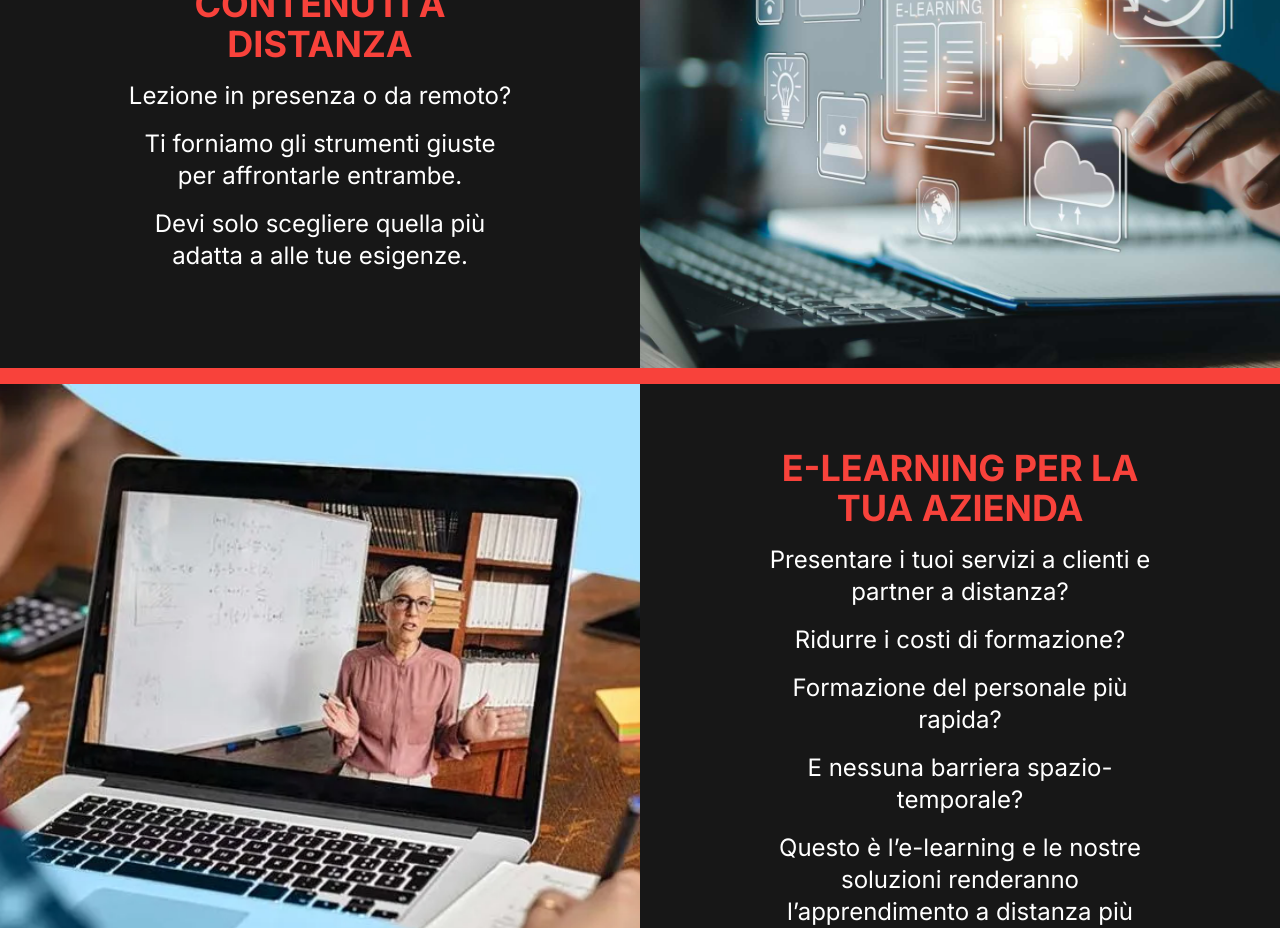
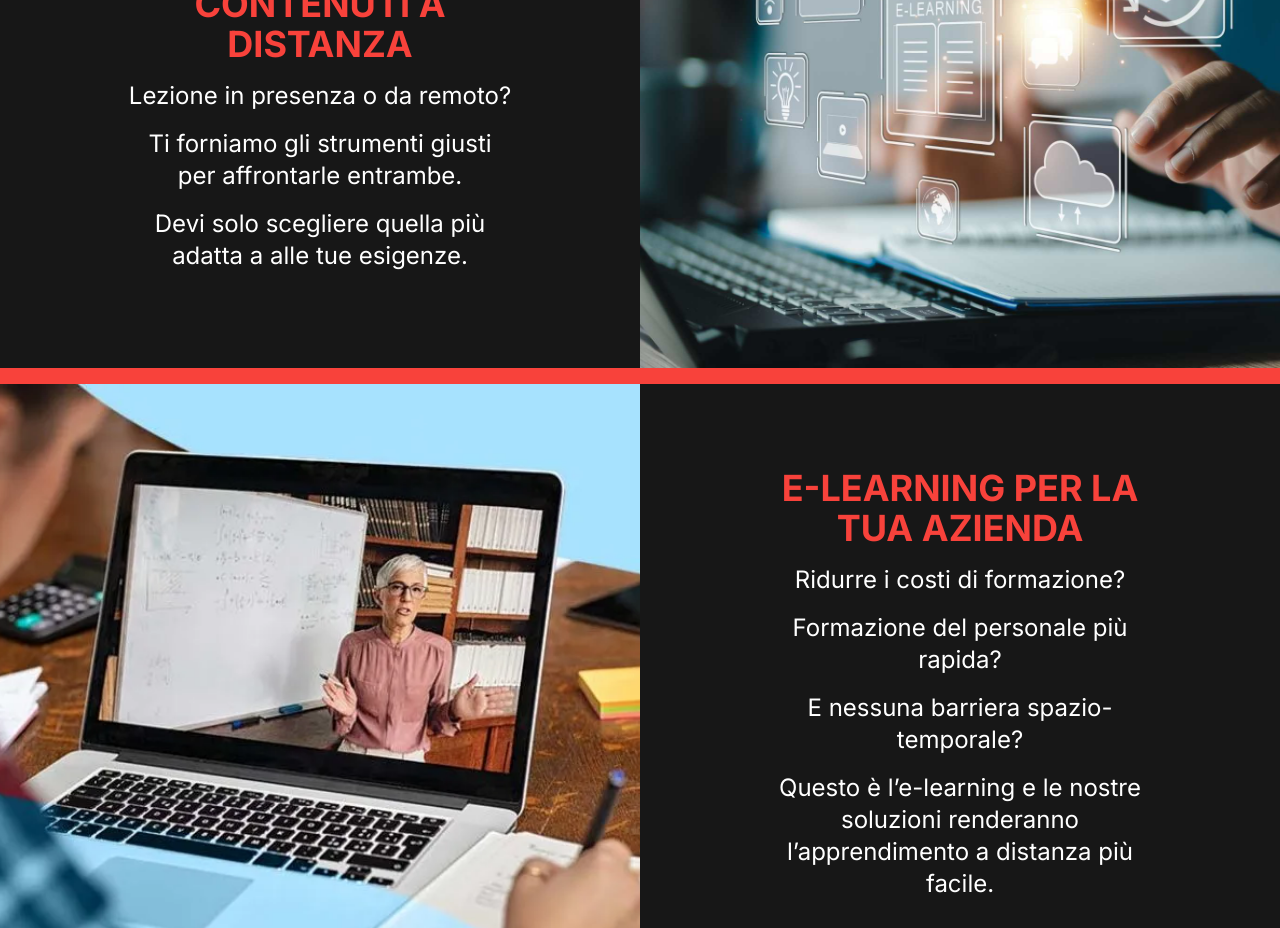
Before and after one commit to PerroniClaudio/meetwirk, a Next.js app: page /istruzione in a window 1280 px wide. Shown: the part 920-1848 px from the top of the page. Built offline with nearby package versions, Linux system fonts and the light colour scheme.

Commit message:
Chore: typo in istruzione.tsx

```diff
--- a/app/istruzione/page.tsx
+++ b/app/istruzione/page.tsx
@@ -39,7 +39,7 @@ function IstruzionePage({}: Props) {
               Lezione in presenza o da remoto?
             </p>
             <p className="text-2xl text-center">
-              Ti forniamo gli strumenti giuste per affrontarle entrambe.
+              Ti forniamo gli strumenti giusti per affrontarle entrambe.
             </p>
             <p className="text-2xl text-center">
               Devi solo scegliere quella più adatta a alle tue esigenze.
@@ -54,9 +54,9 @@ function IstruzionePage({}: Props) {
             <h1 className="text-4xl font-bold text-torch-500 text-center">
               E-LEARNING PER LA TUA AZIENDA
             </h1>
-            <p className="text-2xl text-center">
+            {/* <p className="text-2xl text-center">
               Presentare i tuoi servizi a clienti e partner a distanza?
-            </p>
+            </p> */}
             <p className="text-2xl text-center">
               Ridurre i costi di formazione?
             </p>
```
